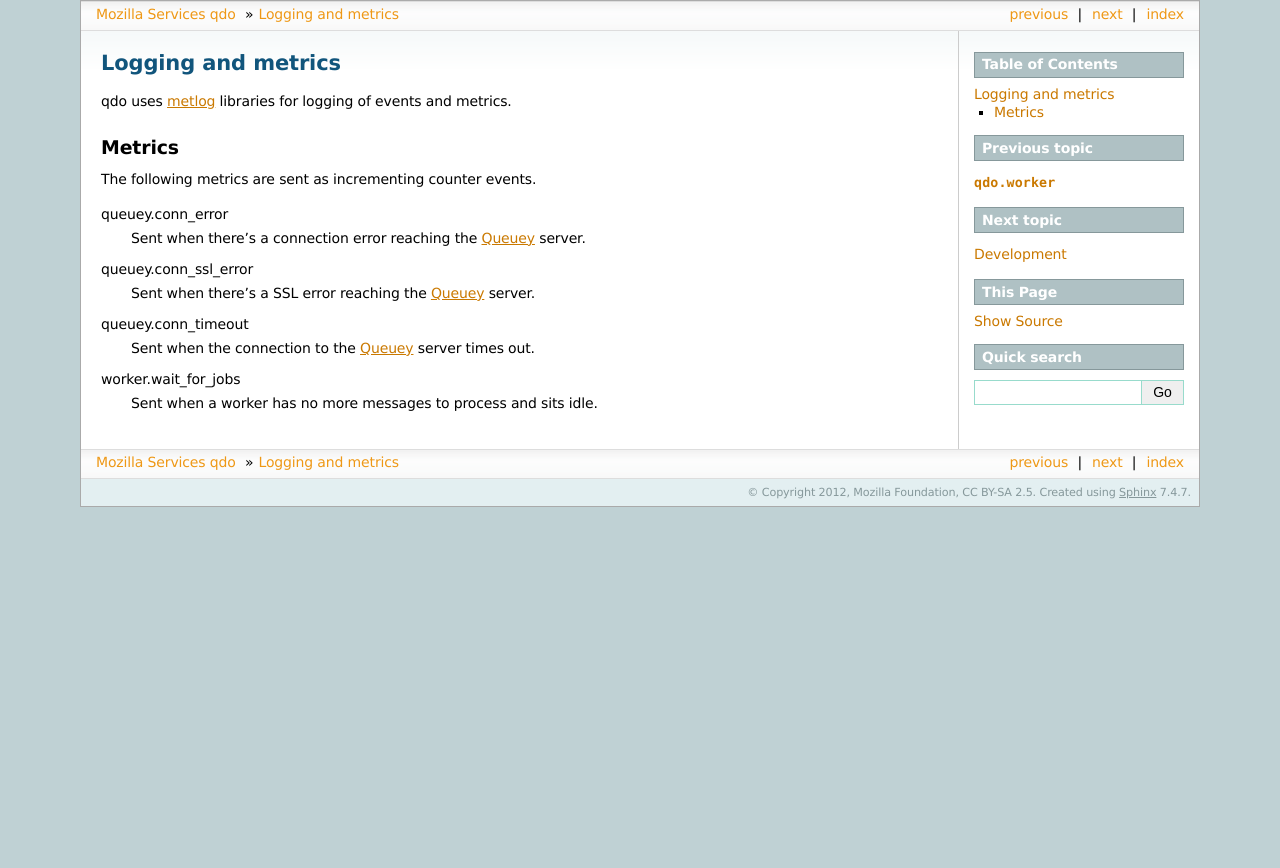
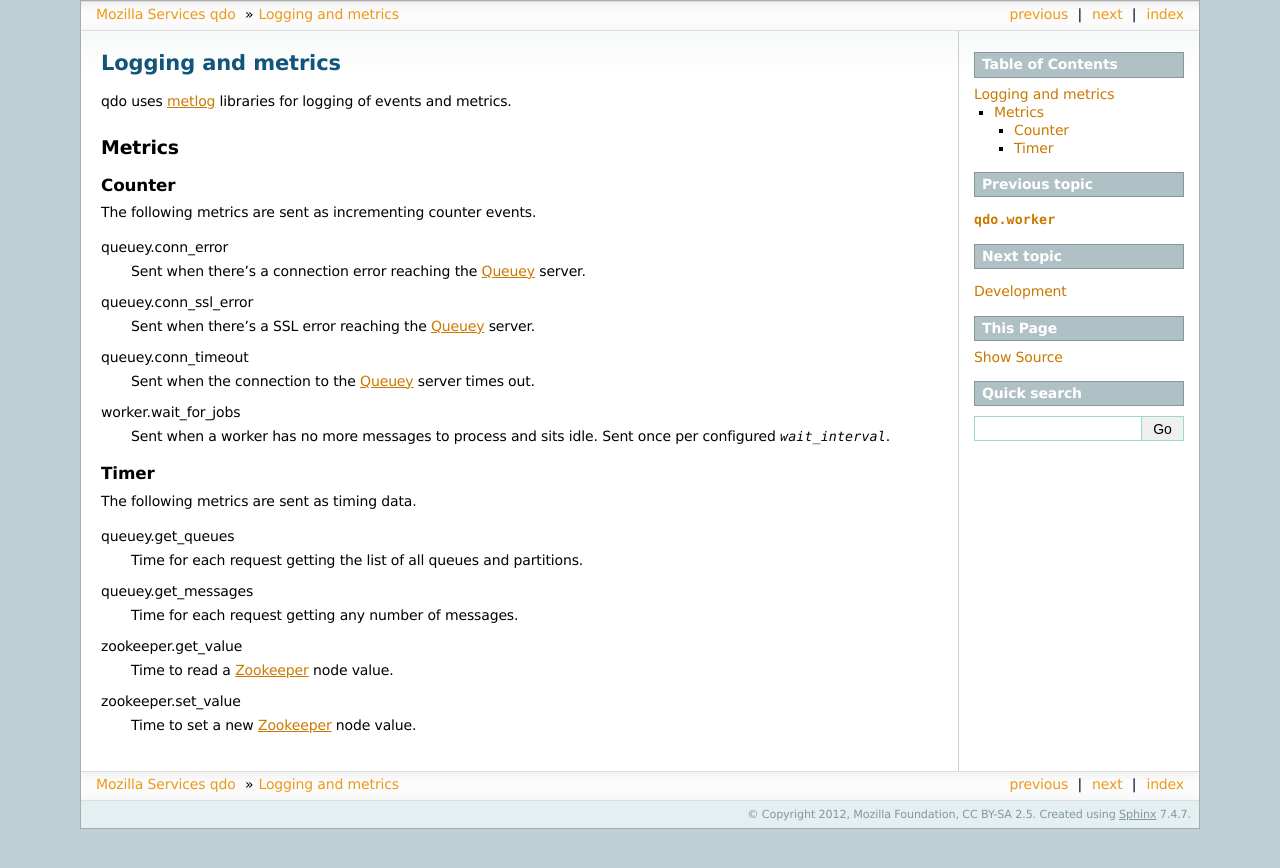
Before and after one commit to mozilla-services/qdo, a Sphinx documentation site: the page built from docs/logging.rst, in a window 1280 px wide. Shown: the top 868 px of the page. Built offline with Sphinx 7.4.7, drawn with Linux system fonts in a browser that asks for light colours.

Commit message:
add timing data to core work-loop actions

```diff
--- a/docs/logging.rst
+++ b/docs/logging.rst
@@ -6,6 +6,9 @@ qdo uses :term:`metlog` libraries for logging of events and metrics.
 
 Metrics
 =======
+
+Counter
+-------
 
 The following metrics are sent as incrementing counter events.
 
@@ -19,4 +22,22 @@ queuey.conn_timeout
     Sent when the connection to the :term:`Queuey` server times out.
 
 worker.wait_for_jobs
-    Sent when a worker has no more messages to process and sits idle.
+    Sent when a worker has no more messages to process and sits idle. Sent
+    once per configured `wait_interval`.
+
+Timer
+-----
+
+The following metrics are sent as timing data.
+
+queuey.get_queues
+    Time for each request getting the list of all queues and partitions.
+
+queuey.get_messages
+    Time for each request getting any number of messages.
+
+zookeeper.get_value
+    Time to read a :term:`Zookeeper` node value.
+
+zookeeper.set_value
+    Time to set a new :term:`Zookeeper` node value.
```
Also changed, not shown: 1 other file.
